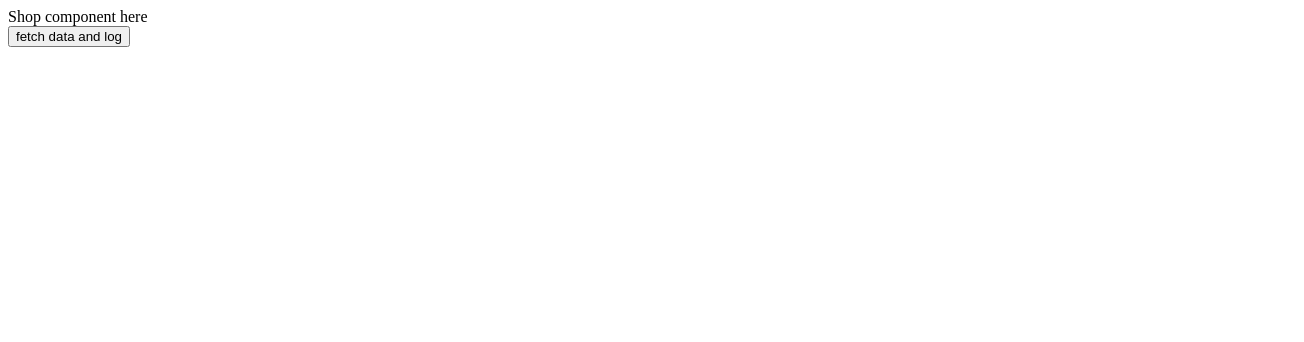
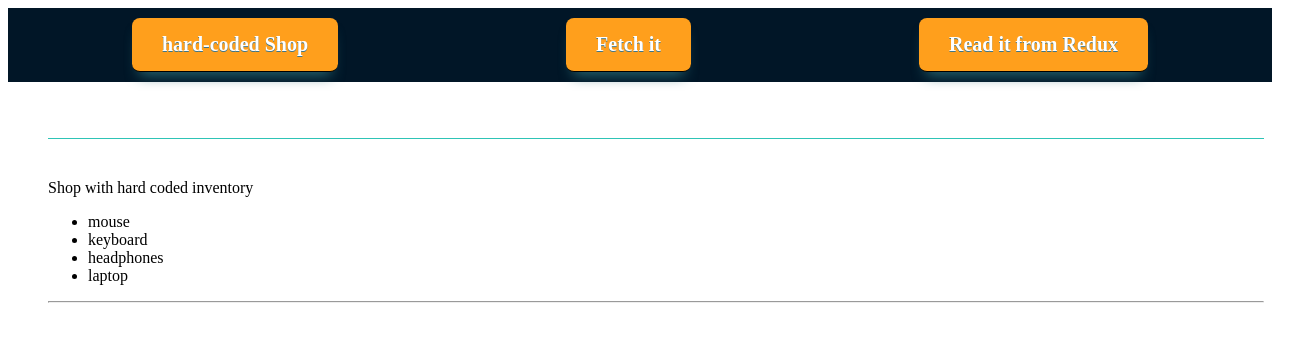
Before and after one commit to floccoclaudio/tsxBasketCase, a React (Create React App) app: page /hardCodedShop in a window 1280 px wide. Shown: the top 342 px of the page, 1304 px wide, since content can reach past the window. Built offline with nearby package versions, Linux system fonts and the light colour scheme; no server answers.

Commit message:
Added navbar and set up a toolkit page

```diff
--- /dev/null
+++ b/src/app/hooks.ts
@@ -0,0 +1,9 @@
+import { TypedUseSelectorHook, useDispatch, useSelector } from 'react-redux'
+import type { AppDispatch } from './store'
+import { RootState } from './rootreducer'
+// Use throughout your app instead of plain `useDispatch` and `useSelector`
+export const useAppDispatch = () => useDispatch<AppDispatch>()
+
+//to avoid using state:RootState every useSelector we import
+//useAppSelector isntead of the standard one
+export const useAppSelector: TypedUseSelectorHook<RootState> = useSelector
--- a/src/app/rootreducer.ts
+++ b/src/app/rootreducer.ts
@@ -1,7 +1,7 @@
 import { combineReducers } from '@reduxjs/toolkit'
-
-const rootReducer = combineReducers({
-
+import shopSlice from '../features/shopSlice'
+export const rootReducer = combineReducers({
+    shopItemList: shopSlice
 })
 
 export type RootState = ReturnType<typeof rootReducer>
--- a/src/app/store.ts
+++ b/src/app/store.ts
@@ -1,13 +1,9 @@
 import { configureStore } from '@reduxjs/toolkit'
-// ...
+import { rootReducer } from './rootreducer'
 
 export const store = configureStore({
-    reducer: {
-
-    },
+    reducer: (state, action) => rootReducer(state, action),
 })
 
 
-export type RootState = ReturnType<typeof store.getState>
-
 export type AppDispatch = typeof store.dispatch
--- a/src/components/App.tsx
+++ b/src/components/App.tsx
@@ -2,8 +2,13 @@ import React from 'react'
 import Shop from './Shop'
 import Item from '../types/item'
 import FetchedCart from './FetchedCart'
+import ToolkitShop from './ToolkitShop'
+import { BrowserRouter, Switch, Route } from 'react-router-dom'
+import styled from 'styled-components'
+import Navbar from './Navbar'
 
-const inventory: Item[] = [
+//#region inventory coded
+export const inventory: Item[] = [
   {
     label: 'mouse',
     price: 10,
@@ -29,13 +34,52 @@ const inventory: Item[] = [
     stock: 5,
   },
 ]
+//#endregion
+//#region  styled components
 
+const StyledPageContainer = styled('div')`
+  /* color: white; */
+  width: 95vw;
+  margin: 0 auto;
+  padding: 2vh 5vh 0vh 5vh;
+`
+// const StyledLogo = styled('div')`
+//   display: block;
+//   width: 5vw;
+//   height: 5vw;
+//   border: 1px solid #2ec4b6;
+//   margin: 0 auto;
+// `
+
+const StyledAppSeparator = styled('div')`
+  border-bottom: 1px solid #2ec4b6;
+  width: 100%;
+  margin: 5vh auto;
+`
+//#endregion
 const App: React.FC = () => {
   return (
-    <div>
-      <Shop inventory={inventory} />
-      <FetchedCart />
-    </div>
+    <BrowserRouter>
+      <Navbar />
+      <StyledPageContainer>
+        <StyledAppSeparator />
+        <Switch>
+          <Route path="/" exact>
+            <p>Click on of the exercise in the navbar</p>
+          </Route>
+          <Route path="/hardCodedShop">
+            <Shop inventory={inventory} />
+          </Route>
+          <Route path="/usingFetch">
+            <FetchedCart />
+          </Route>
+          <Route path="/usingToolkit">
+            <ToolkitShop />
+          </Route>
+          <Route path="*">Page not found sorry</Route>
+        </Switch>
+      </StyledPageContainer>
+    </BrowserRouter>
   )
 }
 
--- a/src/components/FetchedCart.tsx
+++ b/src/components/FetchedCart.tsx
@@ -18,9 +18,13 @@ const FetchedCart = (props: Props) => {
 
   console.log(fakeItem)
   return (
-    <div>
-      <button>fetch data and log</button>
-    </div>
+    <>
+      <header>Fetched Cart Items Component</header>
+      <div>
+        <button>fetch data and log</button>
+      </div>
+      <hr />
+    </>
   )
 }
 
--- /dev/null
+++ b/src/components/Navbar.tsx
@@ -0,0 +1,39 @@
+import React from 'react'
+import { Link } from 'react-router-dom'
+import styled from 'styled-components'
+//#region styled components
+const StyledLink = styled(Link)`
+  box-shadow: 0px 10px 14px -7px #276873;
+  border-bottom: 1px solid black;
+  background-color: #ff9f1c;
+  border-radius: 8px;
+  display: inline-block;
+  cursor: pointer;
+  color: #ffffff;
+
+  font-size: 20px;
+  font-weight: bold;
+  padding: 15px 30px;
+  text-decoration: none;
+  text-shadow: 0px 1px 0px #3d768a;
+`
+
+const StyledNavBar = styled.nav`
+  display: flex;
+  flex-direction: row;
+  justify-content: space-around;
+  padding: 10px;
+  background-color: #011627;
+`
+//#endregion
+const Navbar = () => {
+  return (
+    <StyledNavBar>
+      <StyledLink to="/hardCodedShop">hard-coded Shop</StyledLink>
+      <StyledLink to="/usingFetch">Fetch it</StyledLink>
+      <StyledLink to="/usingToolkit">Read it from Redux</StyledLink>
+    </StyledNavBar>
+  )
+}
+
+export default Navbar
--- a/src/components/Shop.tsx
+++ b/src/components/Shop.tsx
@@ -1,13 +1,23 @@
 import React from 'react'
 import Item from '../types/item'
+import { inventory } from './App'
 
 interface ShopProps {
   inventory: Item[]
 }
 
 const Shop: React.FC<ShopProps> = props => {
-  console.log(props)
-  return <div>Shop component here</div>
+  return (
+    <>
+      <header>Shop with hard coded inventory</header>
+      <ul>
+        {inventory.map(item => {
+          return <li key={item.id}>{item.label}</li>
+        })}
+      </ul>
+      <hr />
+    </>
+  )
 }
 
 export default Shop
--- /dev/null
+++ b/src/components/ToolkitShop.tsx
@@ -0,0 +1,21 @@
+import React from 'react'
+import { useAppSelector } from '../app/hooks'
+
+interface Props {}
+
+const ToolkitShop: React.FC = (props: Props) => {
+  //   const dispatch: AppDispatch = useDispatch()
+  const inventoryAgain = useAppSelector(state => state.shopItemList.inventory)
+
+  return (
+    <div>
+      <p>List of items taken by redux store</p>
+      <ul>
+        {inventoryAgain.map(item => {
+          return <li key={item.id}>{item.label}</li>
+        })}
+      </ul>
+    </div>
+  )
+}
+export default ToolkitShop
--- a/src/features/shopSlice.ts
+++ b/src/features/shopSlice.ts
@@ -0,0 +1,48 @@
+import Item from '../types/item'
+import { createSlice } from '@reduxjs/toolkit'
+
+
+
+interface InitialShopStateType {
+    inventory: Item[]
+}
+
+const initialShopState: InitialShopStateType = {
+    inventory: [
+        {
+            label: 'mouse',
+            price: 10,
+            id: 'mouseID',
+            stock: 15,
+        },
+        {
+            label: 'keyboard',
+            price: 15,
+            id: 'keyboardID',
+            stock: 1,
+        },
+        {
+            label: 'headphones',
+            price: 60,
+            id: 'headphonesID',
+            stock: 0,
+        },
+        {
+            label: 'laptop',
+            price: 250,
+            id: 'laptopID',
+            stock: 5,
+        },
+    ]
+}
+
+
+const shopSlice = createSlice({
+    name: 'shop',
+    initialState: initialShopState,
+    reducers: {
+
+    }
+})
+
+export default shopSlice.reducer
```
Also changed, not shown: tsconfig.json (+7 -2 lines), src/types/item.d.ts (renamed from src/types/item.ts).
